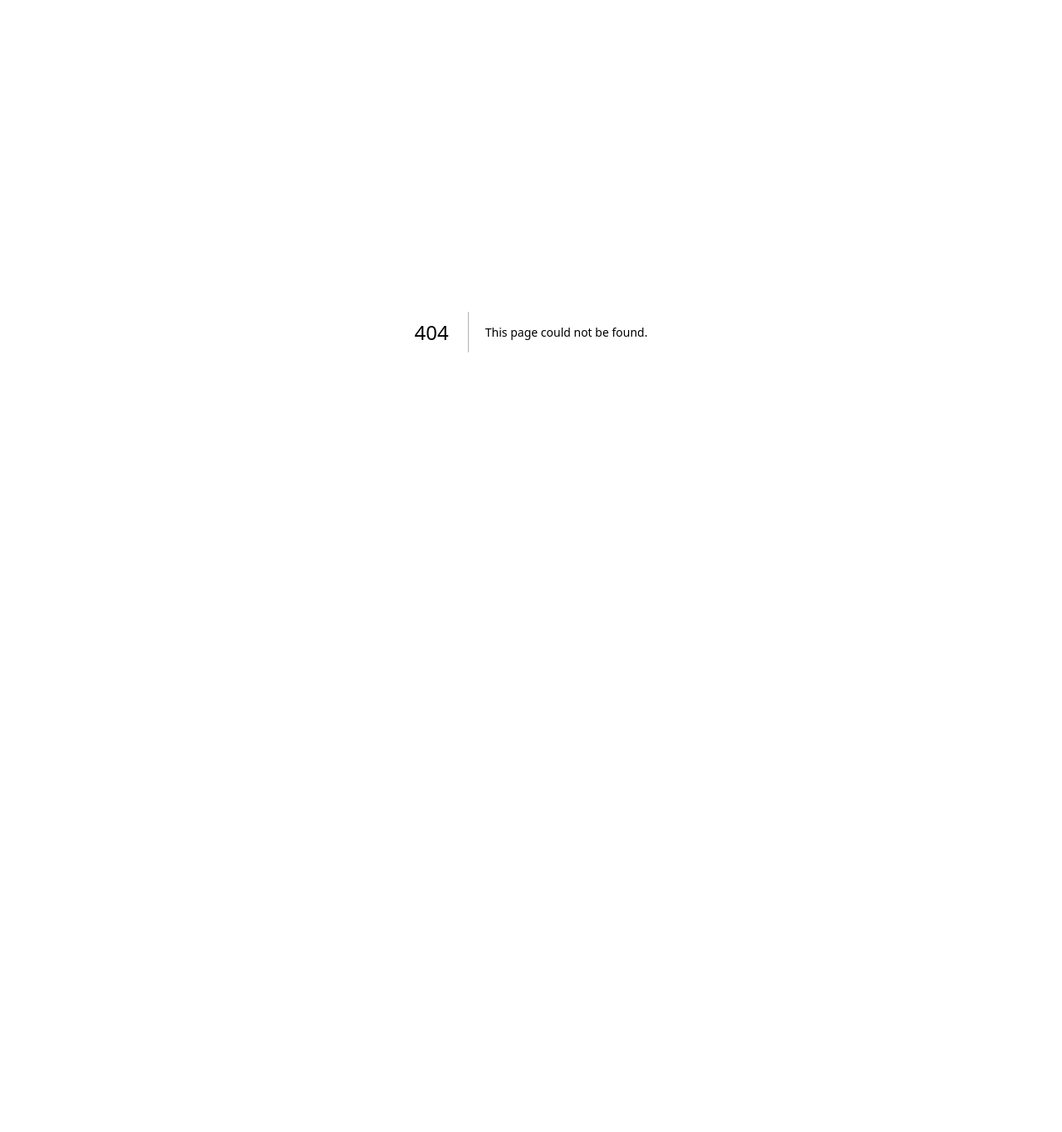
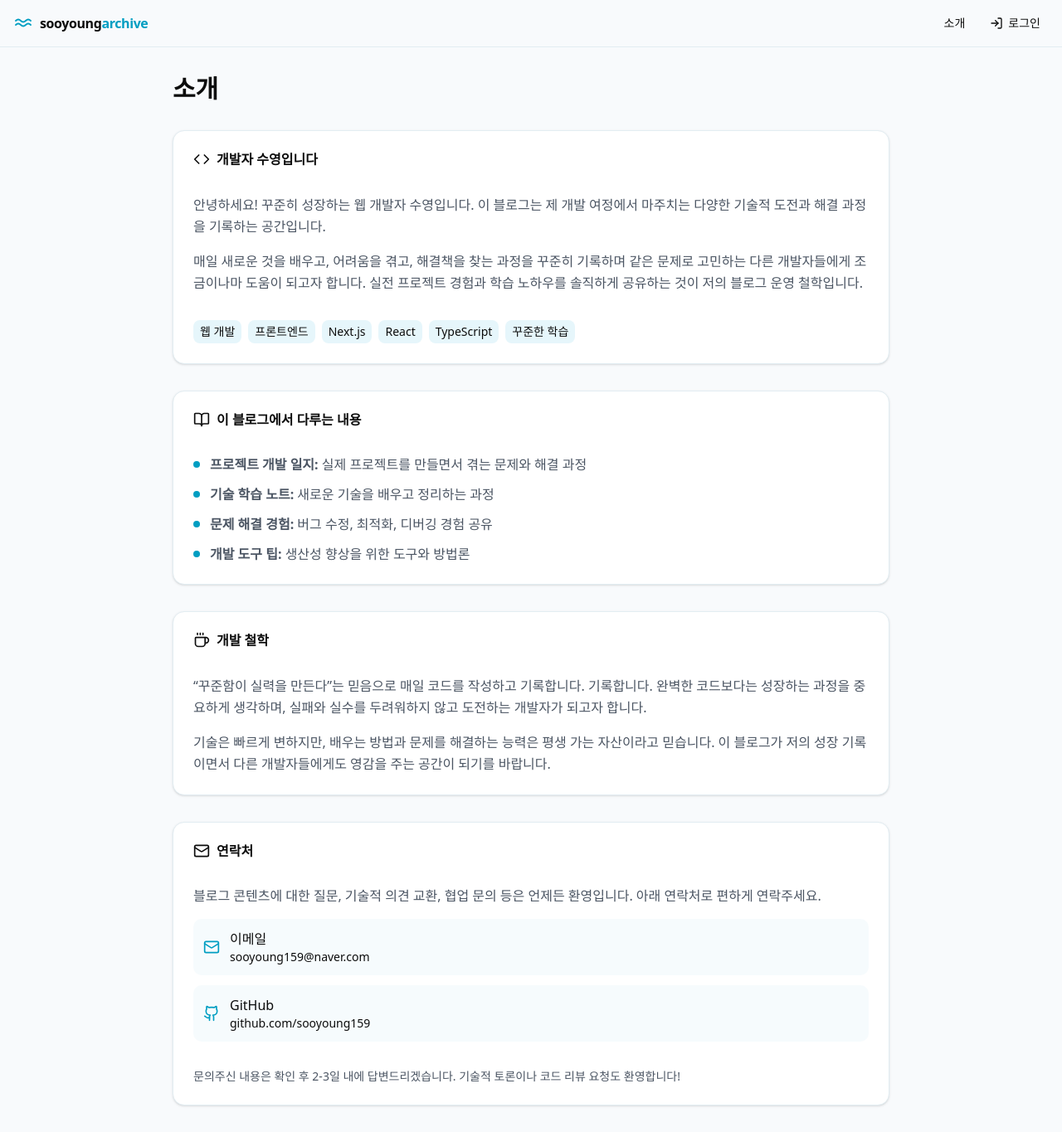
Before and after one commit to sooyoung159/sooyoung-archive, a Next.js app: page /about in a window 1280 px wide. Before the commit this address had no page. Shown: the whole page at 83% size. Before the commit the page ends 800 px from the top, so only its background shows below. Built offline with nearby package versions, Linux system fonts and the light colour scheme; no server answers.

Commit message:
소개 페이지 추가 및 헤더 네비게이션 업데이트

```diff
--- /dev/null
+++ b/src/app/about/page.tsx
@@ -0,0 +1,165 @@
+import { Header } from "@/components/header";
+import { Card, CardContent, CardHeader, CardTitle } from "@/components/ui/card";
+import { Mail, Github, Code, BookOpen, Coffee } from "lucide-react";
+
+export default function AboutPage() {
+  return (
+    <div className="min-h-screen bg-background">
+      <Header />
+      <main className="mx-auto w-full max-w-4xl px-4 py-8">
+        <h1 className="mb-8 text-3xl font-bold">소개</h1>
+
+        <div className="space-y-8">
+          {/* 프로필 카드 */}
+          <Card>
+            <CardHeader>
+              <CardTitle className="flex items-center gap-2">
+                <Code className="w-5 h-5" />
+                개발자 수영입니다
+              </CardTitle>
+            </CardHeader>
+            <CardContent className="space-y-4">
+              <p className="text-muted-foreground leading-relaxed">
+                안녕하세요! 꾸준히 성장하는 웹 개발자 수영입니다. 이 블로그는 제
+                개발 여정에서 마주치는 다양한 기술적 도전과 해결 과정을 기록하는
+                공간입니다.
+              </p>
+
+              <p className="text-muted-foreground leading-relaxed">
+                매일 새로운 것을 배우고, 어려움을 겪고, 해결책을 찾는 과정을
+                꾸준히 기록하며 같은 문제로 고민하는 다른 개발자들에게
+                조금이나마 도움이 되고자 합니다. 실전 프로젝트 경험과 학습
+                노하우를 솔직하게 공유하는 것이 저의 블로그 운영 철학입니다.
+              </p>
+
+              <div className="flex flex-wrap gap-2 pt-4">
+                <span className="px-2 py-1 bg-secondary text-secondary-foreground rounded-md text-sm">
+                  웹 개발
+                </span>
+                <span className="px-2 py-1 bg-secondary text-secondary-foreground rounded-md text-sm">
+                  프론트엔드
+                </span>
+                <span className="px-2 py-1 bg-secondary text-secondary-foreground rounded-md text-sm">
+                  Next.js
+                </span>
+                <span className="px-2 py-1 bg-secondary text-secondary-foreground rounded-md text-sm">
+                  React
+                </span>
+                <span className="px-2 py-1 bg-secondary text-secondary-foreground rounded-md text-sm">
+                  TypeScript
+                </span>
+                <span className="px-2 py-1 bg-secondary text-secondary-foreground rounded-md text-sm">
+                  꾸준한 학습
+                </span>
+              </div>
+            </CardContent>
+          </Card>
+
+          {/* 블로그 소개 */}
+          <Card>
+            <CardHeader>
+              <CardTitle className="flex items-center gap-2">
+                <BookOpen className="w-5 h-5" />이 블로그에서 다루는 내용
+              </CardTitle>
+            </CardHeader>
+            <CardContent className="space-y-4">
+              <ul className="space-y-3 text-muted-foreground">
+                <li className="flex items-start gap-3">
+                  <div className="w-2 h-2 bg-primary rounded-full mt-2 shrink-0"></div>
+                  <div>
+                    <strong>프로젝트 개발 일지:</strong> 실제 프로젝트를
+                    만들면서 겪는 문제와 해결 과정
+                  </div>
+                </li>
+                <li className="flex items-start gap-3">
+                  <div className="w-2 h-2 bg-primary rounded-full mt-2 shrink-0"></div>
+                  <div>
+                    <strong>기술 학습 노트:</strong> 새로운 기술을 배우고
+                    정리하는 과정
+                  </div>
+                </li>
+                <li className="flex items-start gap-3">
+                  <div className="w-2 h-2 bg-primary rounded-full mt-2 shrink-0"></div>
+                  <div>
+                    <strong>문제 해결 경험:</strong> 버그 수정, 최적화, 디버깅
+                    경험 공유
+                  </div>
+                </li>
+                <li className="flex items-start gap-3">
+                  <div className="w-2 h-2 bg-primary rounded-full mt-2 shrink-0"></div>
+                  <div>
+                    <strong>개발 도구 팁:</strong> 생산성 향상을 위한 도구와
+                    방법론
+                  </div>
+                </li>
+              </ul>
+            </CardContent>
+          </Card>
+
+          {/* 개발 철학 */}
+          <Card>
+            <CardHeader>
+              <CardTitle className="flex items-center gap-2">
+                <Coffee className="w-5 h-5" />
+                개발 철학
+              </CardTitle>
+            </CardHeader>
+            <CardContent className="space-y-4">
+              <p className="text-muted-foreground leading-relaxed">
+                &ldquo;꾸준함이 실력을 만든다&rdquo;는 믿음으로 매일 코드를
+                작성하고 기록합니다. 기록합니다. 완벽한 코드보다는 성장하는
+                과정을 중요하게 생각하며, 실패와 실수를 두려워하지 않고 도전하는
+                개발자가 되고자 합니다.
+              </p>
+
+              <p className="text-muted-foreground leading-relaxed">
+                기술은 빠르게 변하지만, 배우는 방법과 문제를 해결하는 능력은
+                평생 가는 자산이라고 믿습니다. 이 블로그가 저의 성장 기록이면서
+                다른 개발자들에게도 영감을 주는 공간이 되기를 바랍니다.
+              </p>
+            </CardContent>
+          </Card>
+
+          {/* 연락처 */}
+          <Card>
+            <CardHeader>
+              <CardTitle className="flex items-center gap-2">
+                <Mail className="w-5 h-5" />
+                연락처
+              </CardTitle>
+            </CardHeader>
+            <CardContent className="space-y-4">
+              <p className="text-muted-foreground">
+                블로그 콘텐츠에 대한 질문, 기술적 의견 교환, 협업 문의 등은
+                언제든 환영입니다. 아래 연락처로 편하게 연락주세요.
+              </p>
+
+              <div className="space-y-3">
+                <div className="flex items-center gap-3 p-3 bg-muted/50 rounded-lg">
+                  <Mail className="w-5 h-5 text-primary" />
+                  <div>
+                    <p className="font-medium">이메일</p>
+                    <p className="text-sm">sooyoung159@naver.com</p>
+                  </div>
+                </div>
+
+                <div className="flex items-center gap-3 p-3 bg-muted/50 rounded-lg">
+                  <Github className="w-5 h-5 text-primary" />
+                  <div>
+                    <p className="font-medium">GitHub</p>
+                    <p className="text-sm">github.com/sooyoung159</p>
+                  </div>
+                </div>
+              </div>
+
+              <p className="text-sm text-muted-foreground pt-4">
+                문의주신 내용은 확인 후 2-3일 내에 답변드리겠습니다. 기술적
+                토론이나 코드 리뷰 요청도 환영합니다!
+              </p>
+            </CardContent>
+          </Card>
+        </div>
+      </main>
+    </div>
+  );
+}
--- a/src/components/header.tsx
+++ b/src/components/header.tsx
@@ -50,6 +50,9 @@ export function Header() {
           </span>
         </Link>
         <nav className="flex items-center gap-2">
+          <Button variant="ghost" size="sm" asChild>
+            <Link href="/about">소개</Link>
+          </Button>
           {status === "authenticated" && (
             <>
               {isAdmin && (
```
